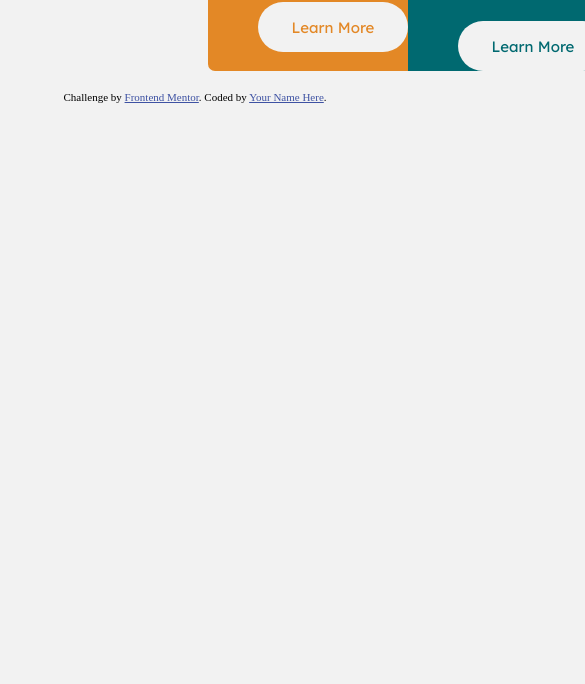
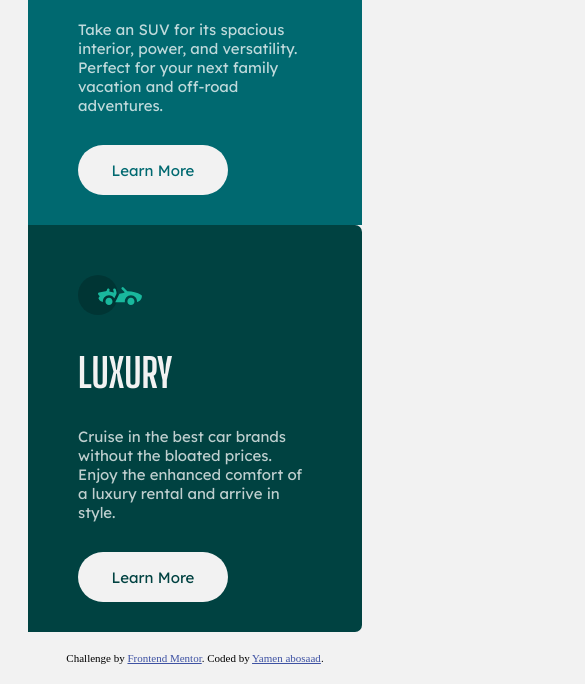
Before and after one commit to Yamenabosad/3-column-preview, a plain HTML site: page index.html in a window 390 px wide. Shown: the part 609-1293 px from the top of the page, 585 px wide, since content can reach past the window. Before the commit the page ends 844 px from the top, so only its background shows below. Drawn offline with Linux system fonts and the light colour scheme.

Commit message:
scond commit

```diff
--- a/index.html
+++ b/index.html
@@ -39,7 +39,7 @@
   </div>
   <div class="attribution">
     Challenge by <a href="https://www.frontendmentor.io?ref=challenge" target="_blank">Frontend Mentor</a>.
-    Coded by <a href="#">Your Name Here</a>.
+    Coded by <a href="https://github.com/Yamenabosad/">Yamen abosaad</a>.
   </div>
 </body>
 </html>
--- a/style.css
+++ b/style.css
@@ -86,3 +86,19 @@ p{
 }
 .attribution { font-size: 11px; text-align: center; }
 .attribution a { color: hsl(228, 45%, 44%); }
+
+@media screen and (max-width: 500px) {
+    .contanier {
+        display: flex;
+        flex-direction: column;
+        margin: 20px;
+
+    }
+    .bottom{
+        margin: 20px 0 30px 50px
+    }
+    .attribution{
+        margin-bottom: 20px;
+    }
+
+}
```
